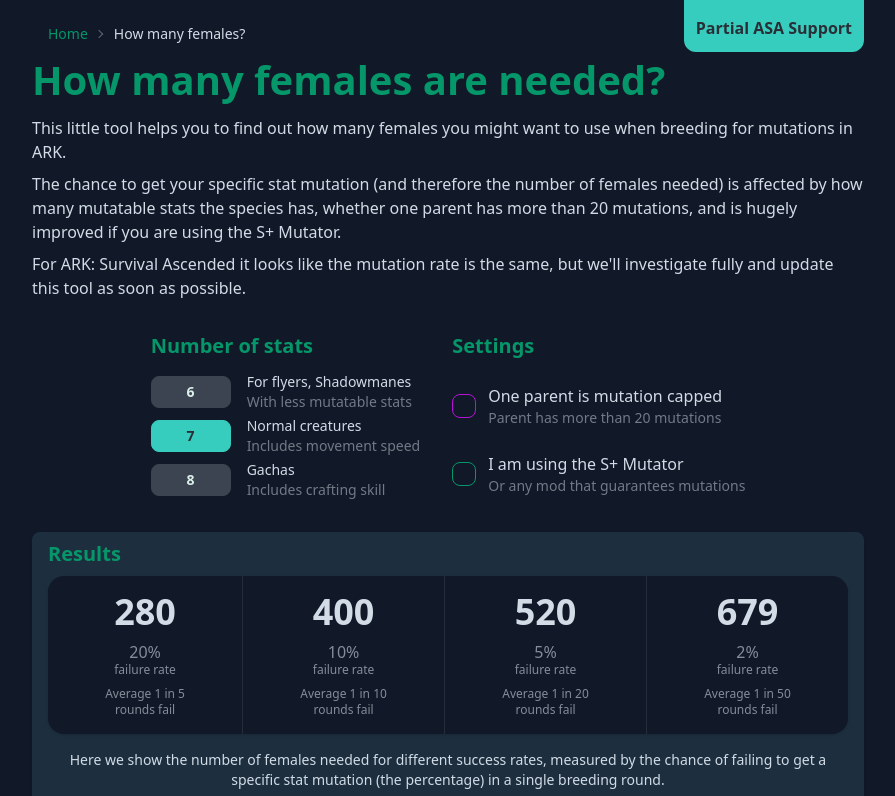
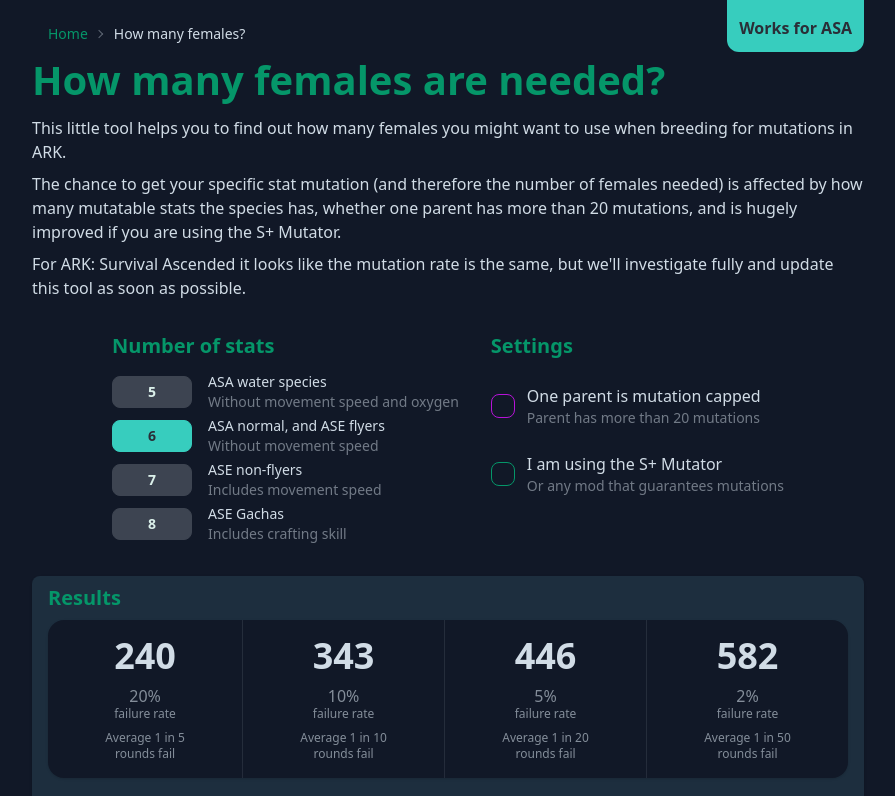
Before and after one commit to arkutils/arkutils-website, a SvelteKit app: page /tools/howmanyfemales in a window 1280 px wide. Shown: the top 796 px of the page, without its empty margins (192-1087 px from the left). Built offline with nearby package versions, Linux system fonts and the light colour scheme.

Commit message:
chore(howmanyfemales): update for ASA
No numerical changes are needed for ASA - only showing more stat count options.

Also changes default stat count to 6.

```diff
--- a/src/routes/(pages)/tools/howmanyfemales/+page.svelte
+++ b/src/routes/(pages)/tools/howmanyfemales/+page.svelte
@@ -5,7 +5,7 @@
 	import ValueButton from '$lib/wildstats/ValueButton.svelte';
 
 	// User inputs
-	let numStats = 7;
+	let numStats = 6;
 	let oneParentCapped = false;
 	let usingSPlus = false;
 	let customNumFemales = 100;
@@ -66,9 +66,9 @@
 	</nav>
 	<div
 		class="bg-secondary text-secondary-content cursor-default -mt-8 pt-8 px-3 mb-2 rounded-b-xl font-bold"
-		title="Partial support for ARK: Survival Ascended - still investigating mutation rates"
+		title="Verified for ARK: Survival Ascended"
 	>
-		Partial ASA Support
+		Works for ASA
 	</div>
 </div>
 
@@ -94,16 +94,20 @@
 		<!-- Number of stats buttons -->
 		<div class="flex flex-col gap-1 stat-buttons">
 			<h2 class="mb-2">Number of stats</h2>
+			<ValueButton bind:value={numStats} set={5}>
+				<p class="text-sm">ASA water species</p>
+				<p class="text-base-content/50 text-sm">Without movement speed and oxygen</p>
+			</ValueButton>
 			<ValueButton bind:value={numStats} set={6}>
-				<p class="text-sm">For flyers, Shadowmanes</p>
-				<p class="text-base-content/50 text-sm">With less mutatable stats</p>
+				<p class="text-sm">ASA normal, and ASE flyers</p>
+				<p class="text-base-content/50 text-sm">Without movement speed</p>
 			</ValueButton>
 			<ValueButton bind:value={numStats} set={7}>
-				<p class="text-sm">Normal creatures</p>
+				<p class="text-sm">ASE non-flyers</p>
 				<p class="text-base-content/50 text-sm">Includes movement speed</p>
 			</ValueButton>
 			<ValueButton bind:value={numStats} set={8}>
-				<p class="text-sm">Gachas</p>
+				<p class="text-sm">ASE Gachas</p>
 				<p class="text-base-content/50 text-sm">Includes crafting skill</p>
 			</ValueButton>
 		</div>
```
